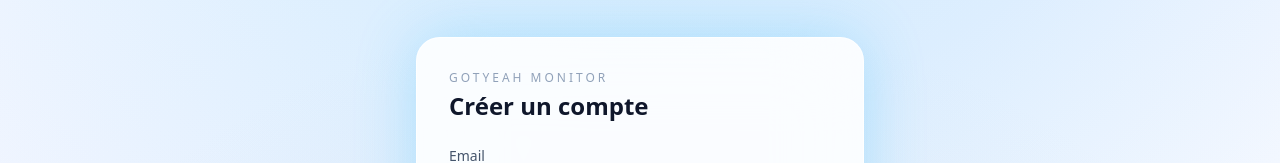
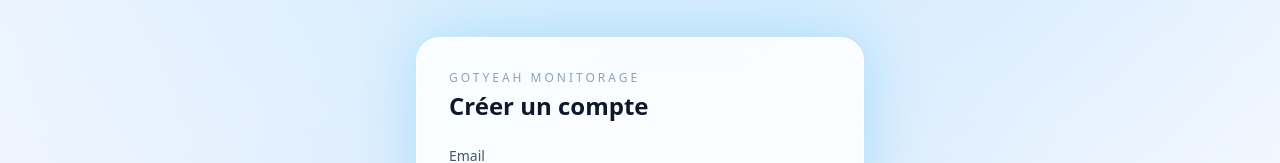
Before and after one commit to gchuinard/gotyeah-monitor, a SvelteKit app in the folder front/: page /register in a window 1280 px wide. Shown: the part 171-334 px from the top of the page. Built offline with nearby package versions, Linux system fonts and the light colour scheme; no server answers.

Commit message:
test CICD

```diff
--- a/front/src/routes/register/+page.svelte
+++ b/front/src/routes/register/+page.svelte
@@ -40,7 +40,7 @@
   >
     <div class="flex flex-col gap-1 mb-6">
       <div class="text-xs uppercase tracking-[0.25em] text-slate-400">
-        GotYeah Monitor
+        GotYeah Monitorage
       </div>
       <h1 class="text-2xl font-semibold text-slate-900">Créer un compte</h1>
     </div>
```
